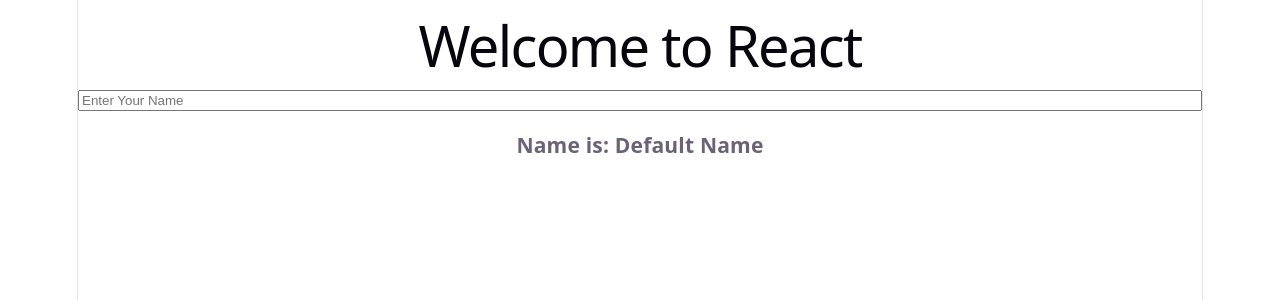
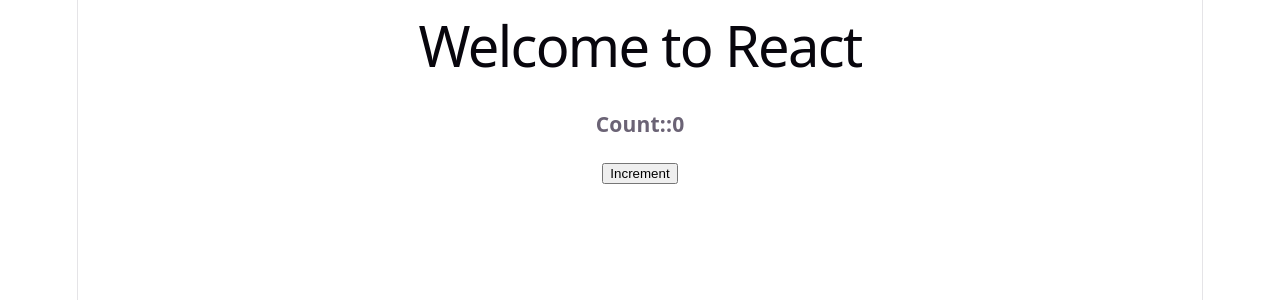
Before and after one commit to gloriousbubble8/citizen-react-ui, a React (Vite) app: page / in a window 1280 px wide. Shown: the top 300 px of the page. Built offline with nearby package versions, Linux system fonts and the light colour scheme.

Commit message:
useEffect 3 variants

```diff
--- a/src/App.tsx
+++ b/src/App.tsx
@@ -1,11 +1,11 @@
 import "./App.css";
-import UseStateHook from "./hooks/useStateHook";
+import UseEffectHook from "./hooks/useEffectHook";
 
 function App() {
   return (
     <>
       <h1>Welcome to React</h1>
-      <UseStateHook />
+      <UseEffectHook />
     </>
   );
 }
--- /dev/null
+++ b/src/hooks/useEffectHook.tsx
@@ -0,0 +1,27 @@
+import { useEffect, useState } from "react";
+
+function UseEffectHook() {
+  const [count, setCount] = useState(0);
+
+  function increment() {
+    setCount(count + 2);
+  }
+
+  // If No dependency is specified, useEffect call back function invoked once for each render
+  //   useEffect(() => {
+  //     console.log("Use Effect method invoked....");
+  //   });
+
+  useEffect(() => {
+    console.log("Use Effect method with empty dependencies::" + count);
+  }, [count]);
+
+  return (
+    <div>
+      <h3>Count::{count}</h3>
+      <button onClick={increment}>Increment</button>
+    </div>
+  );
+}
+
+export default UseEffectHook;
```
Also changed, not shown: src/hooks/hooksObject.tsx (added, +30 -0 lines).
